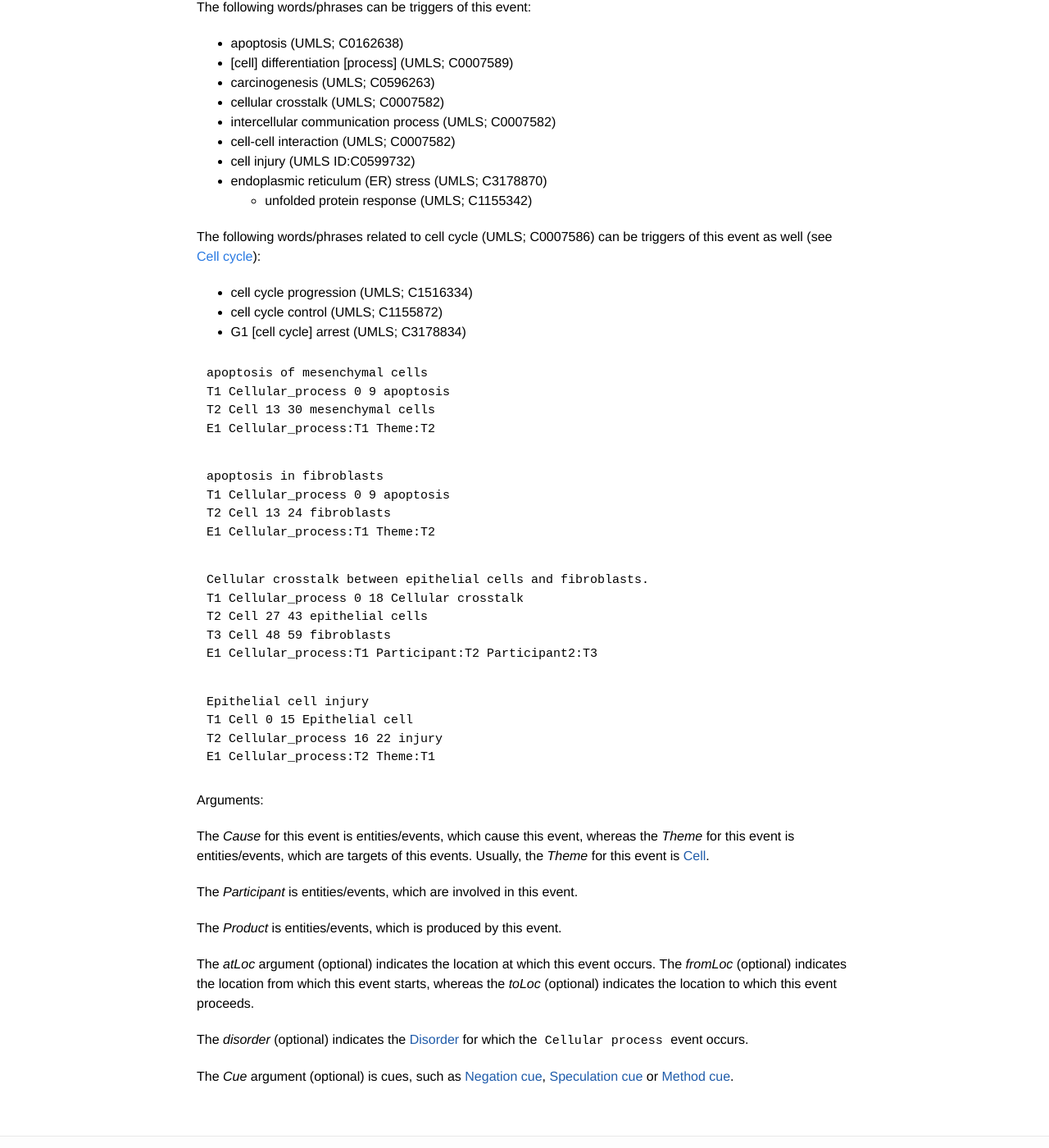
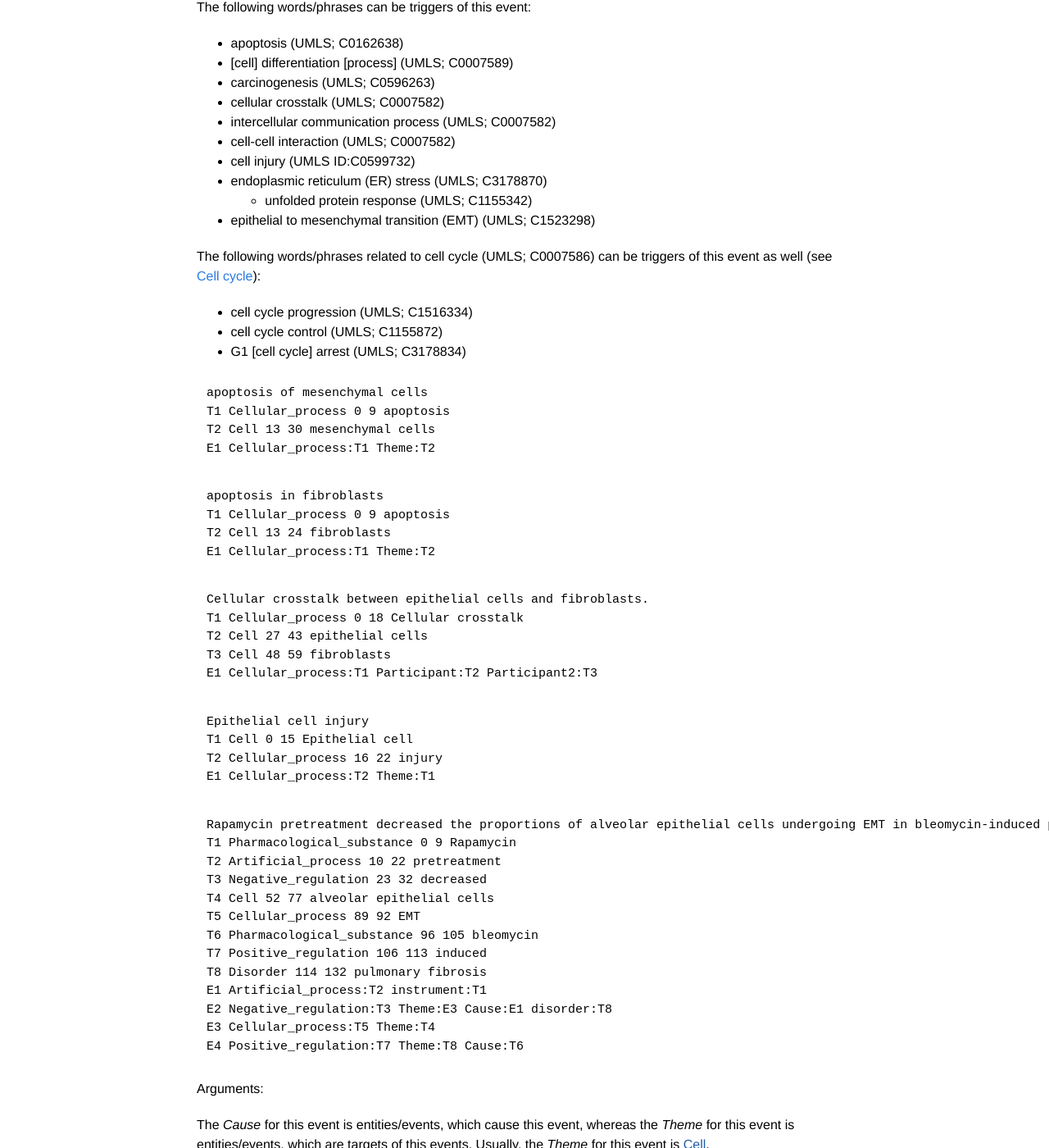
Before and after one commit to ezcatdb/molbiol_lung_corpus-guidelines, a Jekyll site: the page built from _event/Cellular_process.md, in a window 1280 px wide and 1400 px high, scrolled down 259 px. Shown: the whole window at 82% size. Built offline with Jekyll 4.4.1, drawn with Linux system fonts in a browser that asks for light colours.

Commit message:
keyword(EMT) and sample sentence included in _event/Cellular_process.md

```diff
--- a/_event/Cellular_process.md
+++ b/_event/Cellular_process.md
@@ -21,6 +21,7 @@ The following words/phrases can be triggers of this event:
 - cell injury (UMLS ID:C0599732)
 - endoplasmic reticulum (ER) stress (UMLS; C3178870)
   - unfolded protein response (UMLS; C1155342)
+- epithelial to mesenchymal transition (EMT) (UMLS; C1523298)
 
 The following words/phrases related to cell cycle (UMLS; C0007586) can be triggers of this event as well (see <a href="https://en.wikipedia.org/wiki/Cell_cycle">Cell cycle</a>):
   - cell cycle progression (UMLS; C1516334)
@@ -53,6 +54,21 @@ T1 Cell 0 15 Epithelial cell
 T2 Cellular_process 16 22 injury
 E1 Cellular_process:T2 Theme:T1
 ~~~
+~~~ ann
+Rapamycin pretreatment decreased the proportions of alveolar epithelial cells undergoing EMT in bleomycin-induced pulmonary fibrosis.
+T1 Pharmacological_substance 0 9 Rapamycin
+T2 Artificial_process 10 22 pretreatment
+T3 Negative_regulation 23 32 decreased
+T4 Cell 52 77 alveolar epithelial cells
+T5 Cellular_process 89 92 EMT
+T6 Pharmacological_substance 96 105 bleomycin
+T7 Positive_regulation 106 113 induced
+T8 Disorder 114 132 pulmonary fibrosis
+E1 Artificial_process:T2 instrument:T1
+E2 Negative_regulation:T3 Theme:E3 Cause:E1 disorder:T8
+E3 Cellular_process:T5 Theme:T4
+E4 Positive_regulation:T7 Theme:T8 Cause:T6
+~~~
 
 Arguments:
 
```
